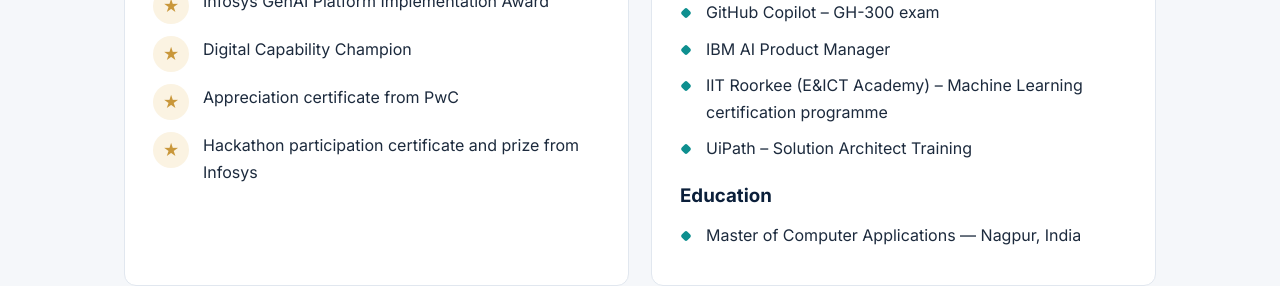
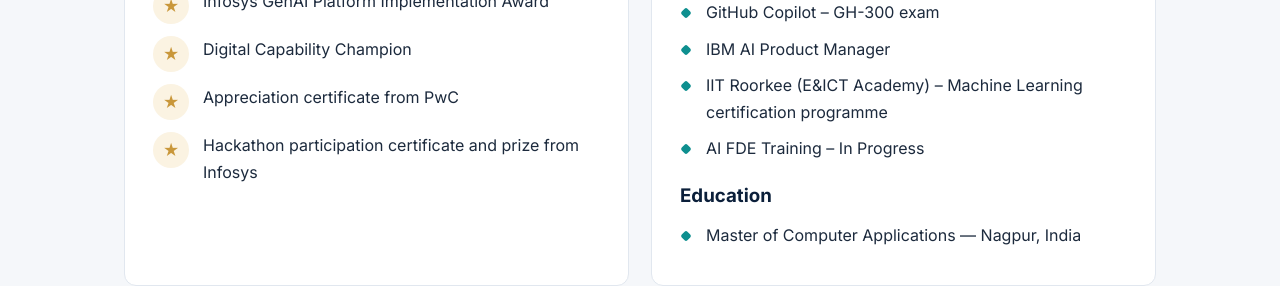
Before and after one commit to SachinJoshi6332/sachin-joshi-site, a plain HTML site: page index.html in a window 1280 px wide. Shown: the part 6000-6286 px from the top of the page. Drawn offline with Linux system fonts and the light colour scheme.

Commit message:
Add files via upload

```diff
--- a/index.html
+++ b/index.html
@@ -395,7 +395,7 @@ footer{text-align:center;color:var(--muted);font-size:.85rem;padding:0 0 40px}
           <li>GitHub Copilot – GH-300 exam</li>
           <li>IBM AI Product Manager</li>
           <li>IIT Roorkee (E&amp;ICT Academy) – Machine Learning certification programme</li>
-          <li>UiPath – Solution Architect Training</li>
+          <li>AI FDE Training – In Progress</li>
         </ul>
         <h3 style="color:var(--navy);margin:20px 0 6px">Education</h3>
         <ul class="tick"><li>Master of Computer Applications — Nagpur, India</li></ul>
```
